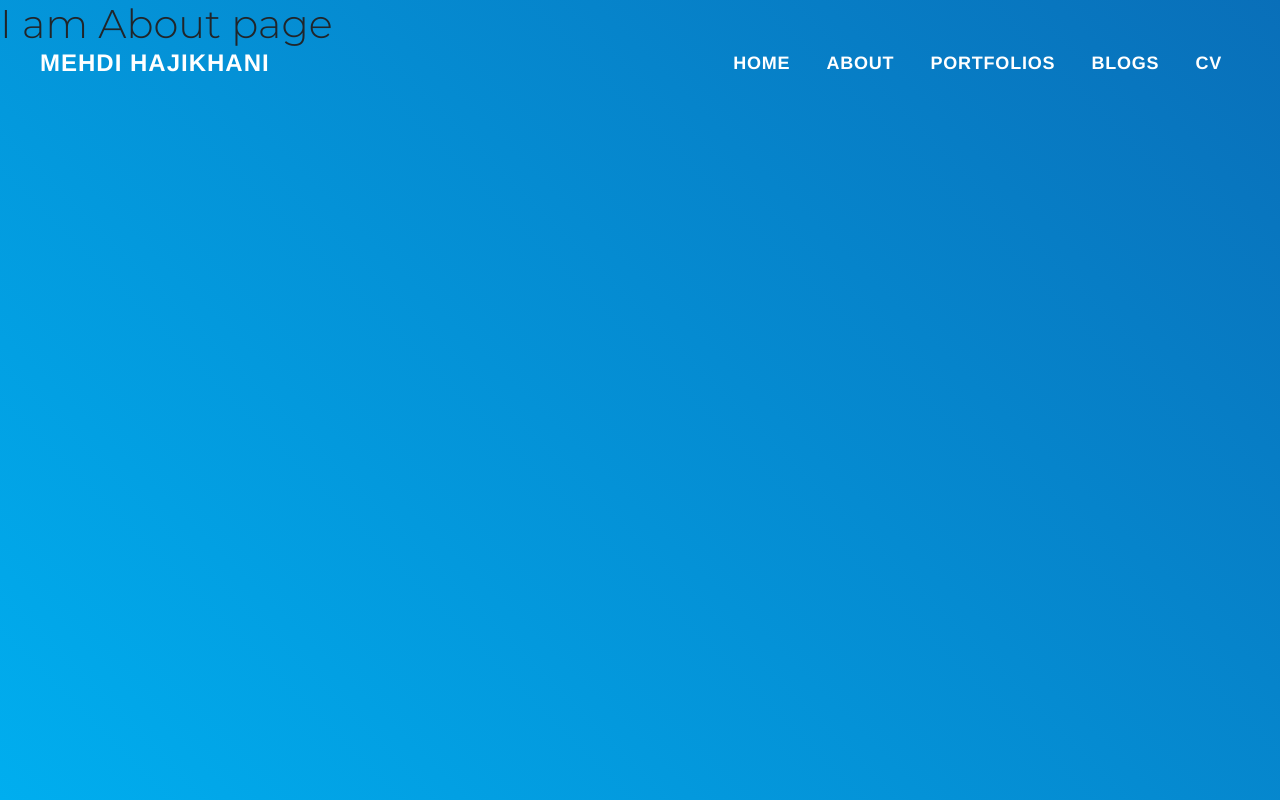
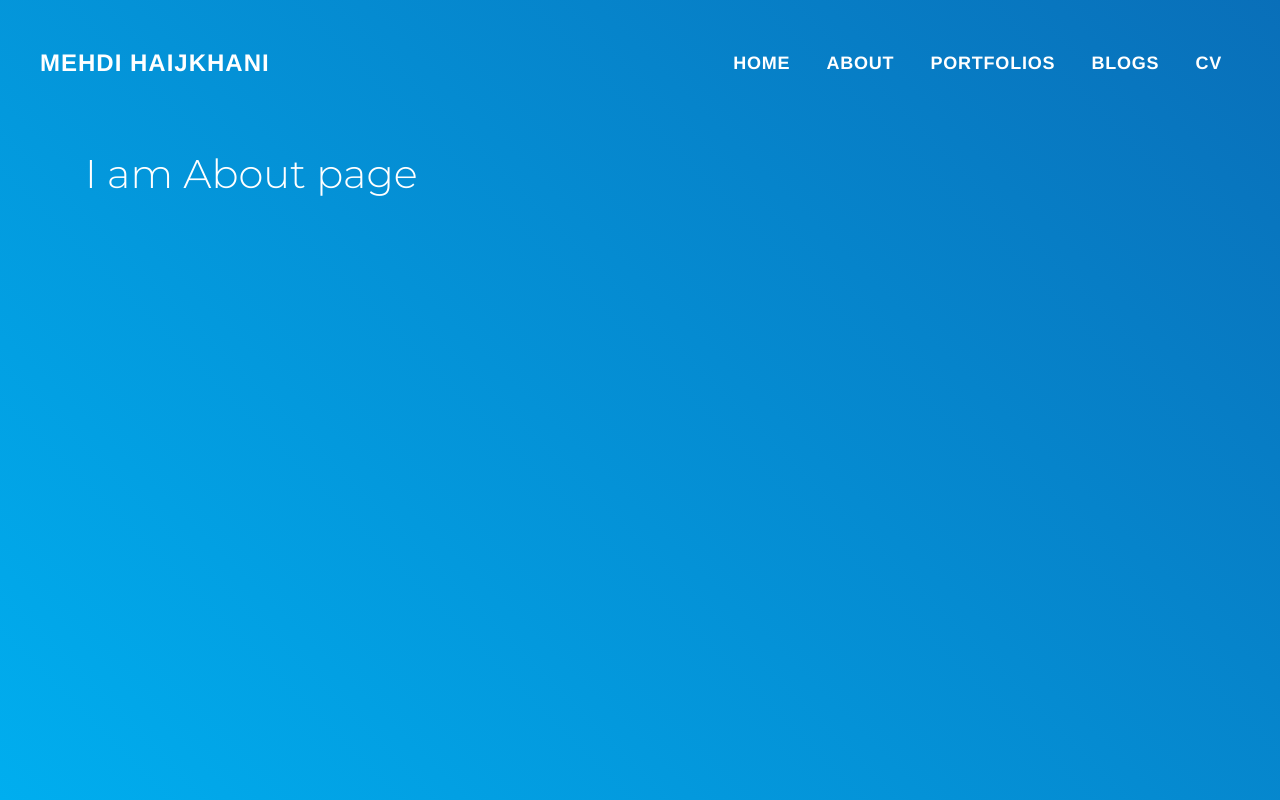
Before and after one commit to mhaji007/Portfolio, a Next.js app: page /about in a window 1280 px wide. Built offline with nearby package versions, Linux system fonts and the light colour scheme; a web font is replaced by a local one.

Commit message:
Structure the base page. Provide additional default styling to all pages

```diff
--- /dev/null
+++ b/components/BasePage.js
@@ -0,0 +1,15 @@
+import {Container} from 'reactstrap';
+
+
+const BasePage = props => {
+    const {className = '', children} = props ;
+    return (
+        <div className={`base-page ${className}`}>
+            <Container>
+                {children}
+            </Container>
+        </div>
+    )
+}
+
+export default BasePage;
--- a/components/shared/Header.js
+++ b/components/shared/Header.js
@@ -10,6 +10,13 @@ import {
 } from 'reactstrap';
 
 import Link from 'next/link';
+
+const BsNavBrand = () =>
+    <Link href="/">
+        <a className = "navbar-brand port-navbar-brand">Mehdi Haijkhani</a>
+    </Link>
+
+
 
 const BsNavLink = props => {
     const { route, title } = props;
@@ -31,11 +38,7 @@ const Header = () =>  {
                     color="transparent"
                     dark
                     expand="md">
-                    <NavbarBrand>
-                    <Link  href="/">
-                    <a className="port-navbar-brand">Mehdi Hajikhani</a>
-                    </Link>
-                    </NavbarBrand>
+                    <BsNavBrand/>
                     <NavbarToggler onClick={toggle}/>
                     <Collapse isOpen={isOpen} navbar="navbar">
                         <Nav className="ml-auto" navbar="navbar">
--- a/pages/about.js
+++ b/pages/about.js
@@ -1,13 +1,16 @@
 import React from 'react';
 import BaseLayout from '../components/layouts/BaseLayout';
+import BasePage from '../components/BasePage';
 
 class About extends React.Component {
     render() {
         return (
             <BaseLayout>
+                <BasePage>
                     <h1>
                         I am About page
                     </h1>
+                </BasePage>
             </BaseLayout>
         )
     }
--- a/pages/blogs.js
+++ b/pages/blogs.js
@@ -1,13 +1,16 @@
 import React from 'react';
 import BaseLayout from '../components/layouts/BaseLayout';
+import BasePage from '../components/BasePage';
 
 class Blogs extends React.Component {
     render() {
         return (
             <BaseLayout>
+                <BasePage>
                     <h1>
                         I am Blogs page
                     </h1>
+                </BasePage>
             </BaseLayout>
         )
     }
--- a/pages/cv.js
+++ b/pages/cv.js
@@ -1,13 +1,16 @@
 import React from 'react';
 import BaseLayout from '../components/layouts/BaseLayout';
+import BasePage from '../components/BasePage';
 
 class CV extends React.Component {
     render() {
         return (
             <BaseLayout>
+                <BasePage>
                     <h1>
                         I am CV page
                     </h1>
+                </BasePage>
             </BaseLayout>
         )
     }
--- a/pages/portfolio.js
+++ b/pages/portfolio.js
@@ -1,6 +1,7 @@
 import React, {Component} from 'react';
 import BaseLayout from '../components/layouts/BaseLayout';
 import axios from 'axios';
+import BasePage from '../components/BasePage';
 
 
 class Portfolio extends Component {
@@ -33,6 +34,7 @@ class Portfolio extends Component {
       const {portfolio} = this.props;
       return (
           <BaseLayout>
+            <BasePage>
               <h1>
                   I am Portfolio page
               </h1>
@@ -41,7 +43,7 @@ class Portfolio extends Component {
               </h1>
               <p>BODY: {portfolio.body} </p>
               <p>ID: {portfolio.id} </p>
-
+            </BasePage>
           </BaseLayout>
         );
   }
--- a/pages/portfolios.js
+++ b/pages/portfolios.js
@@ -1,6 +1,7 @@
 import React from 'react';
 import BaseLayout from '../components/layouts/BaseLayout';
 import {Link} from '../routes';
+import BasePage from '../components/BasePage';
 
 import axios from 'axios';
 
@@ -45,10 +46,12 @@ class Portfolios extends React.Component {
     const {posts} = this.props
     return (
     <BaseLayout>
+      <BasePage>
       <h1> I am Portfolio Page </h1>
       <ul>
         {this.fetchPosts(posts)}
       </ul>
+      </BasePage>
     </BaseLayout>
     )
   }
--- a/styles/main.scss
+++ b/styles/main.scss
@@ -12,6 +12,11 @@ html, body {
     font-family: 'Montserrat', 'Helvetica' !important;
 }
 
+.base-page {
+    padding-top:  150px;
+    color: white;
+}
+
 .absolute {
     position: absolute;
   }
```
Also changed, not shown: pages/index.js (+9 -8 lines). Lines whose indentation alone changed are shown as unchanged.
